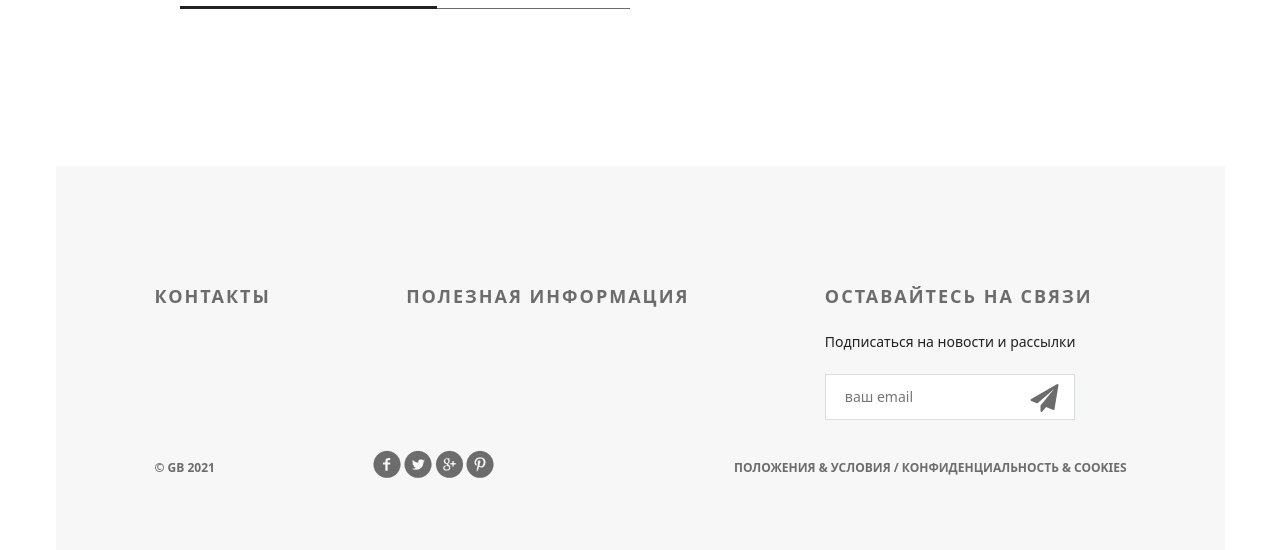
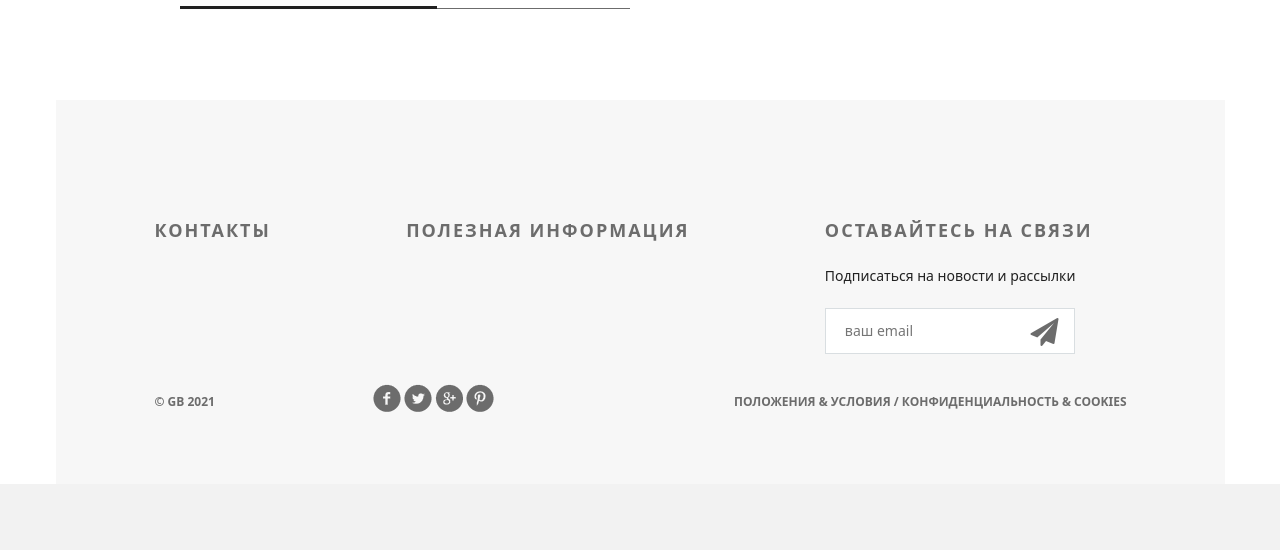
Before and after one commit to Mstislav13/django_project, a Django app: page / in a window 1280 px wide; the page is wider, and only the part inside the window is pictured. Shown: the part 973-1523 px from the top of that part. After the commit the page ends 1457 px from the top of that part, so only its background shows below. Run offline with Django 3.2, Linux system fonts and the light colour scheme; data that the repository does not hold is empty; parts of the project's set-up code (start-up, migrations or seed data) failed here and were passed over.

Commit message:
add lesson 8.1

```diff
--- a/geekshop/geekshop/static/geekshop/style.css
+++ b/geekshop/geekshop/static/geekshop/style.css
@@ -270,9 +270,11 @@ html, body {
 	letter-spacing: 3px;
 	text-decoration: none;
 }
+
 .explore:hover {
 	border-bottom: 3px solid #212121;
 }
+
 .explore:active {
 	color: #6c6c6c;
 	border-bottom: 3px solid #6c6c6c;
@@ -282,13 +284,16 @@ html, body {
 	margin-top: 50px;
 	display: flex;
 	justify-content: center;
-	margin-bottom: 120px;
+	margin-bottom: 0px;
+	flex-wrap: wrap-reverse;
 }
+
 .tab-content .block {
 	height: 270px;
 	width: 270px;
 	position: relative;
 }
+
 .tab-content a .text {
 	display: none;
 	height: 268px;
@@ -570,12 +575,14 @@ html, body {
 	background-color: #f7f7f7;
 	padding-left: 99px;
 	padding-right: 98px;
-	margin: -384px auto 0;
+	margin: -330px auto 0;
 	clear: both;
 }
+
 .footer form {
 	position: relative;
 }
+
 .footer form a i {
 	display: block;
 	width: 21px;
--- a/geekshop/mainapp/views.py
+++ b/geekshop/mainapp/views.py
@@ -24,10 +24,10 @@ def products(request, pk=None):
     basket = get_basket(request.user)
 
     hot_product = get_hot_product()
-    same_products = get_same_products(hot_product)
+    same_products = get_same_products(hot_product)[:3]
 
     links_menu = ProductCategory.objects.all()
-    products = Product.objects.all().order_by('price')
+    products = Product.objects.all().order_by('price')[:6]
 
     if pk is not None:
         if pk == 0:
```
